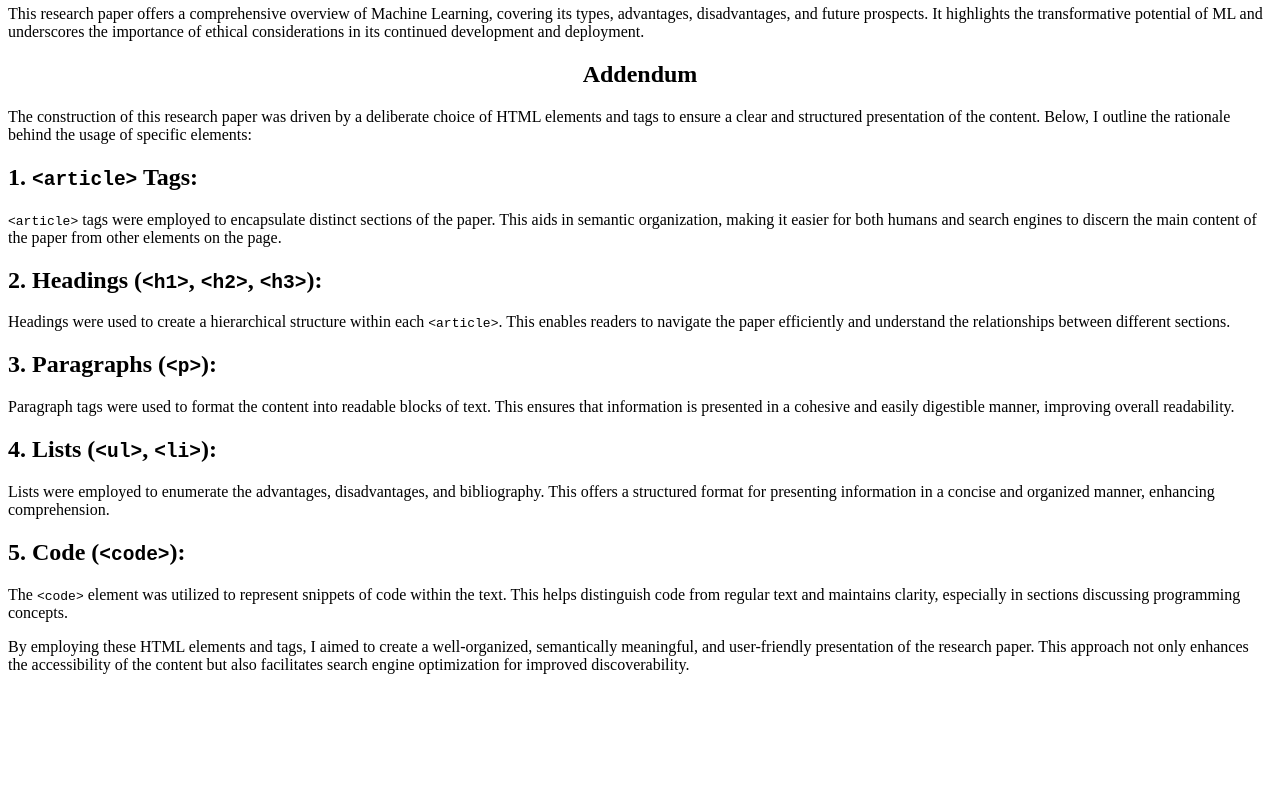
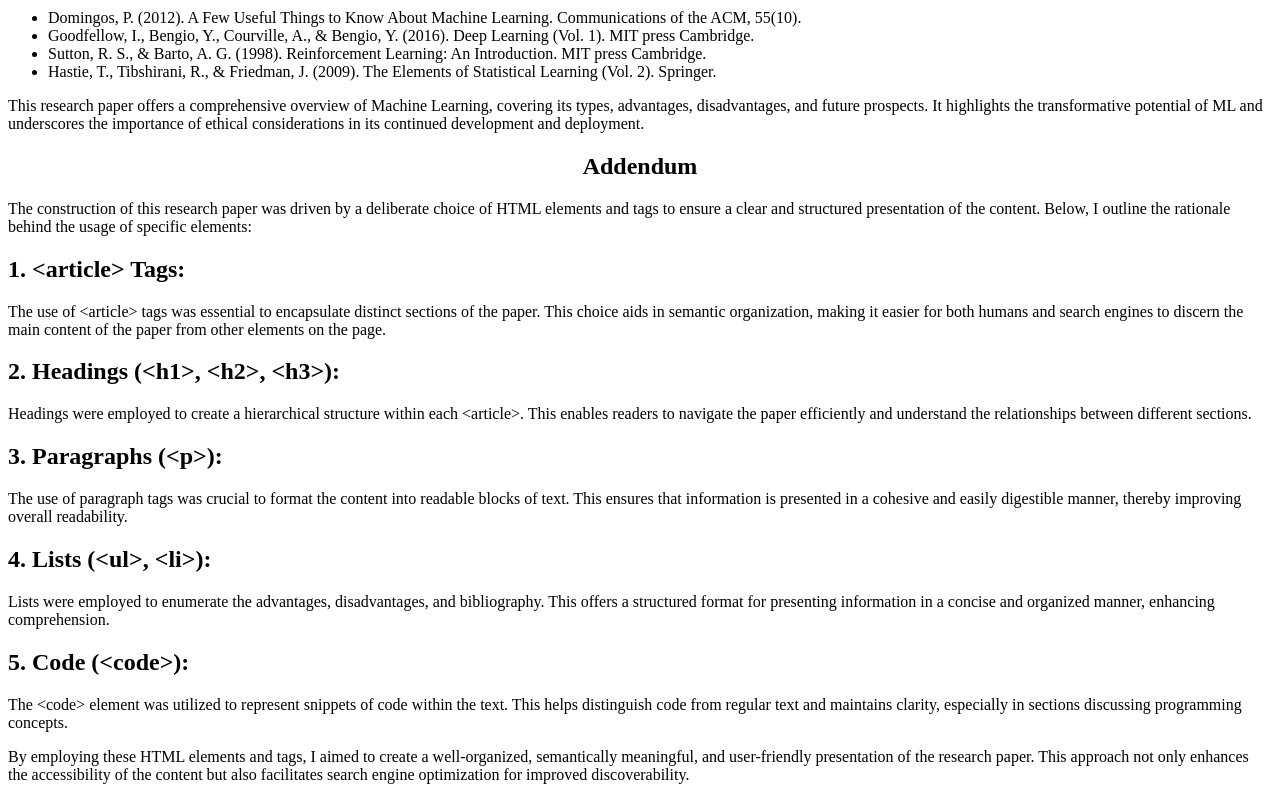
Before and after one commit to BSachin005/itc505-homework-2, a website: page src/index.html in a window 1280 px wide. Shown: the part 1334-2134 px from the top of the page. Before the commit the page ends 2024 px from the top, so only its background shows below. Drawn offline with Linux system fonts and the light colour scheme.

Commit message:
Update index.html

```diff
--- a/src/index.html
+++ b/src/index.html
@@ -4,7 +4,7 @@
 <head>
     <meta charset="UTF-8">
     <meta name="viewport" content="width=device-width, initial-scale=1.0">
-    <title><Machine Learning and Its Implications</title>
+    <title>Machine Learning and Its Implications</title>
     <style>
         h1 {
             text-align: center;
@@ -16,6 +16,13 @@
 
     <article>
         <h1>Machine Learning and Its Implications</h1>
+
+        <p style="text-align: center;">
+            SACHIN MIRYALA<br>
+            sm4335<br>
+            MS in Computer Science<br>
+            Northern Arizona University
+        </p>
 
         <h2>Abstract</h2>
         <p>
@@ -132,36 +139,35 @@
             elements:
         </p>
 
-    <h2>1. <code>&lt;article&gt;</code> Tags:</h2>
+        <h2>1. &lt;article&gt; Tags:</h2>
         <p>
-        <code>&lt;article&gt;</code> tags were employed to encapsulate distinct sections of the paper. This aids in
-        semantic organization, making it easier for both humans and search engines to discern the main content of the
-        paper from other elements on the page.
+            The use of &lt;article&gt; tags was essential to encapsulate distinct sections of the paper. This choice aids
+            in semantic organization, making it easier for both humans and search engines to discern the main content of
+            the paper from other elements on the page.
         </p>
 
-    <h2>2. Headings (<code>&lt;h1&gt;</code>, <code>&lt;h2&gt;</code>, <code>&lt;h3&gt;</code>):</h2>
+        <h2>2. Headings (&lt;h1&gt;, &lt;h2&gt;, &lt;h3&gt;):</h2>
         <p>
-        Headings were used to create a hierarchical structure within each <code>&lt;article&gt;</code>. This enables
-        readers to navigate the paper efficiently and understand the relationships between different sections.
+            Headings were employed to create a hierarchical structure within each &lt;article&gt;. This enables readers to
+            navigate the paper efficiently and understand the relationships between different sections.
         </p>
 
-    <h2>3. Paragraphs (<code>&lt;p&gt;</code>):</h2>
+        <h2>3. Paragraphs (&lt;p&gt;):</h2>
         <p>
-        Paragraph tags were used to format the content into readable blocks of text. This ensures that information is
-        presented in a cohesive and easily digestible manner, improving overall readability.
+            The use of paragraph tags was crucial to format the content into readable blocks of text. This ensures that
+            information is presented in a cohesive and easily digestible manner, thereby improving overall readability.
         </p>
 
-    <h2>4. Lists (<code>&lt;ul&gt;</code>, <code>&lt;li&gt;</code>):</h2>
+        <h2>4. Lists (&lt;ul&gt;, &lt;li&gt;):</h2>
         <p>
             Lists were employed to enumerate the advantages, disadvantages, and bibliography. This offers a structured
             format for presenting information in a concise and organized manner, enhancing comprehension.
         </p>
 
-    <h2>5. Code (<code>&lt;code&gt;</code>):</h2>
+        <h2>5. Code (&lt;code&gt;):</h2>
         <p>
-        The <code>&lt;code&gt;</code> element was utilized to represent snippets of code within the text. This helps
-        distinguish code from regular text and maintains clarity, especially in sections discussing programming
-        concepts.
+            The &lt;code&gt; element was utilized to represent snippets of code within the text. This helps distinguish
+            code from regular text and maintains clarity, especially in sections discussing programming concepts.
         </p>
 
         <p>
@@ -172,7 +178,6 @@
 
     </article>
 
-
 </body>
 
 </html>
```
Lines whose indentation alone changed are shown as unchanged.
